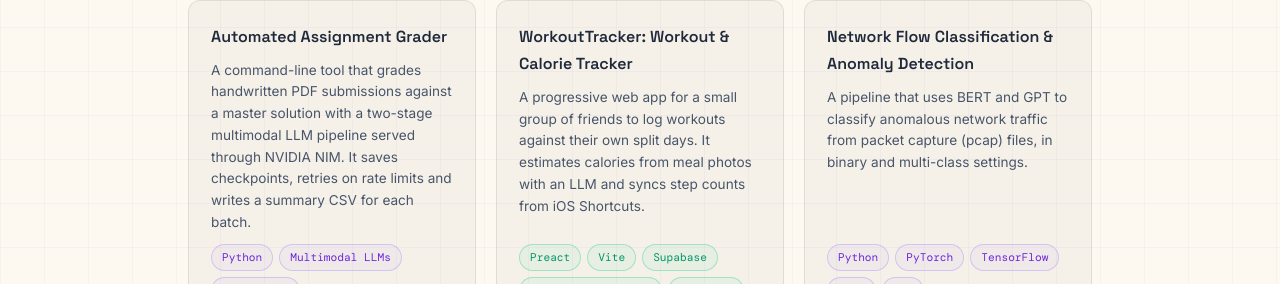
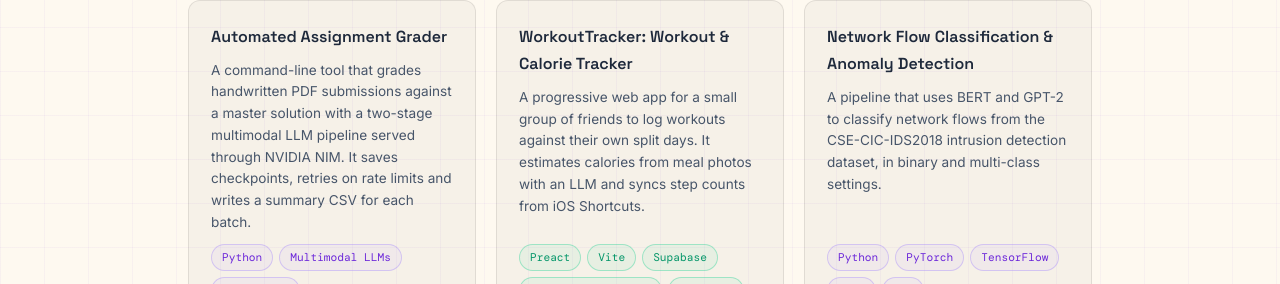
Before and after one commit to Sadif-Ahmed/Sadif-Ahmed.github.io, a plain HTML site: page projects.html in a window 1280 px wide. Shown: the part 325-609 px from the top of the page. Drawn offline with nearby package versions, Linux system fonts and the light colour scheme; a web font is replaced by a local one.

Commit message:
Describe network flow project data accurately
Co-Authored-By: Claude Opus 5.5 <noreply@anthropic.com>

```diff
--- a/projects.html
+++ b/projects.html
@@ -85,7 +85,7 @@
         <div class="project-card reveal">
           <div class="project-title">Network Flow Classification &amp; Anomaly Detection</div>
           <p class="project-desc">
-            A pipeline that uses BERT and GPT to classify anomalous network traffic from packet capture (pcap) files, in binary and multi-class settings.
+            A pipeline that uses BERT and GPT-2 to classify network flows from the CSE-CIC-IDS2018 intrusion detection dataset, in binary and multi-class settings.
           </p>
           <div style="display:flex;flex-wrap:wrap;gap:6px">
             <span class="tag tag-p">Python</span>
```
